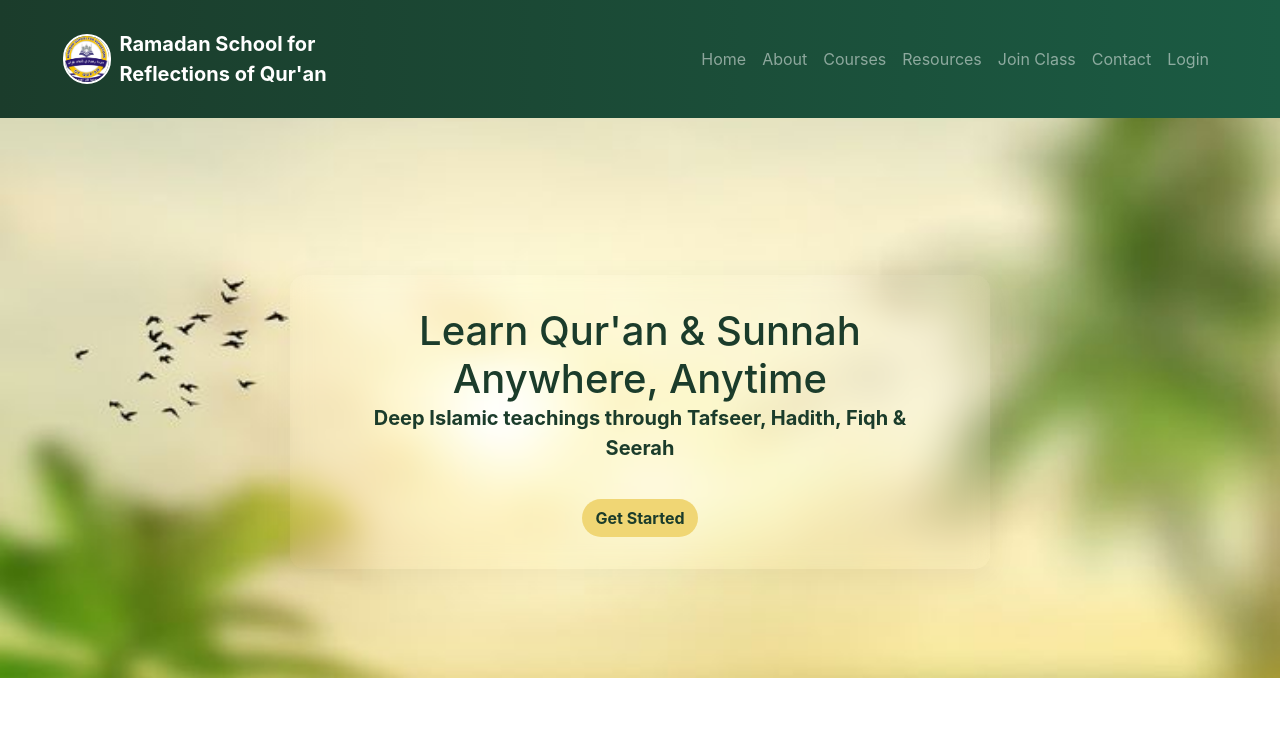
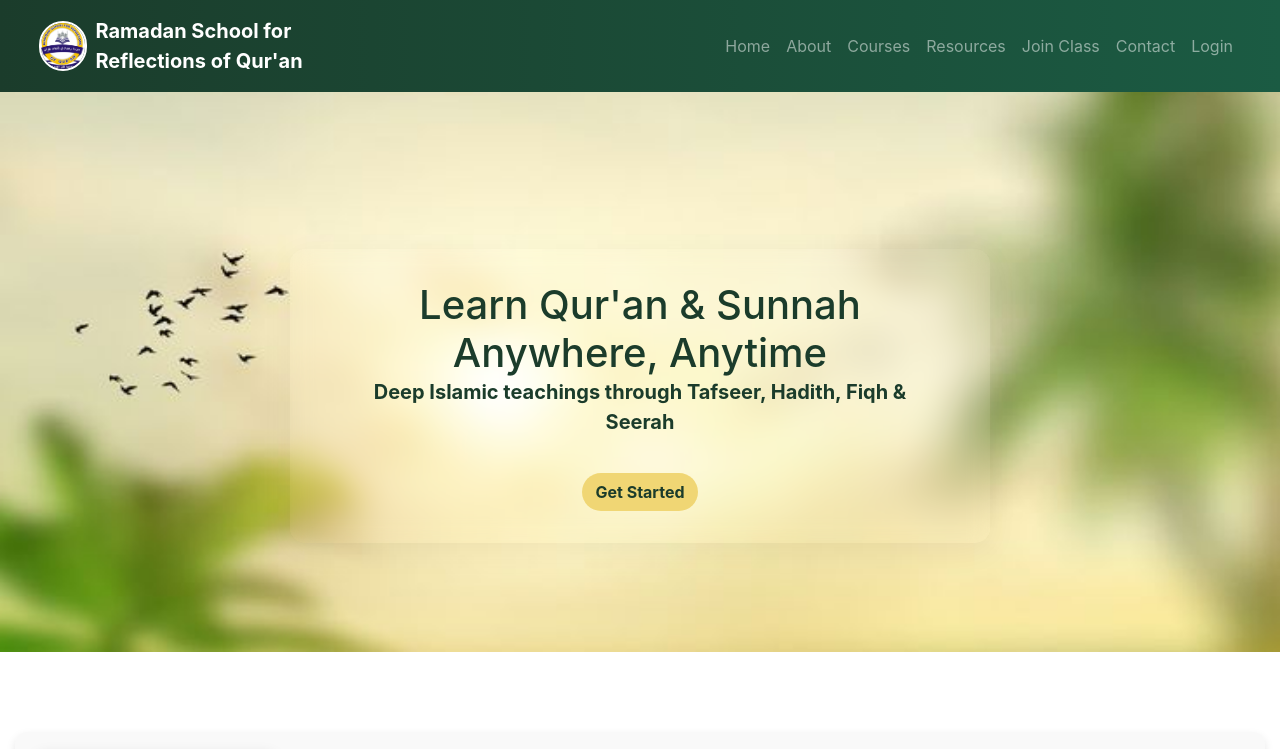
Before and after one commit to Bilmid001/Ramadan-School, a plain HTML site: page index.html in a window 1280 px wide. Shown: the top 749 px of the page. Drawn offline with nearby package versions, Linux system fonts and the light colour scheme.

Commit message:
style.css

```diff
--- a/css/style.css
+++ b/css/style.css
@@ -15,7 +15,7 @@ body {
 header {
   background: linear-gradient(90deg, #1b3c2b, #1b5b43);
   color: #fff;
-  padding: 1rem 2rem;
+  padding: 0.2rem 0.5rem;
   position: sticky;
   top: 0;
   z-index: 1000;
@@ -89,7 +89,7 @@ header {
   min-height: 70vh;
   color: #1b3c2b;
   text-align: center;
-  padding: 6rem 1rem 3rem;
+  padding: 4rem 0.5rem 1rem;
   display: flex;
   justify-content: center;
   align-items: center;
```
